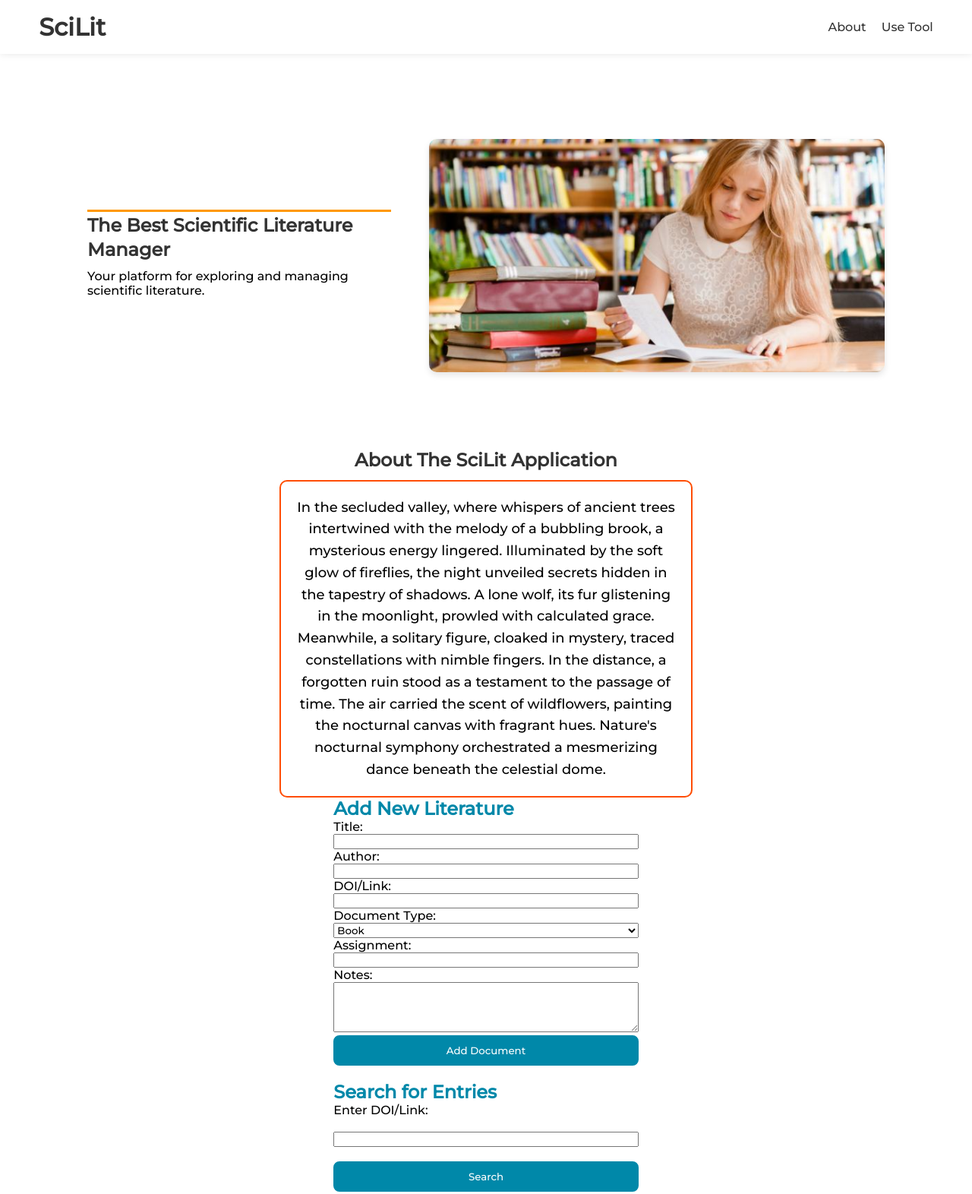
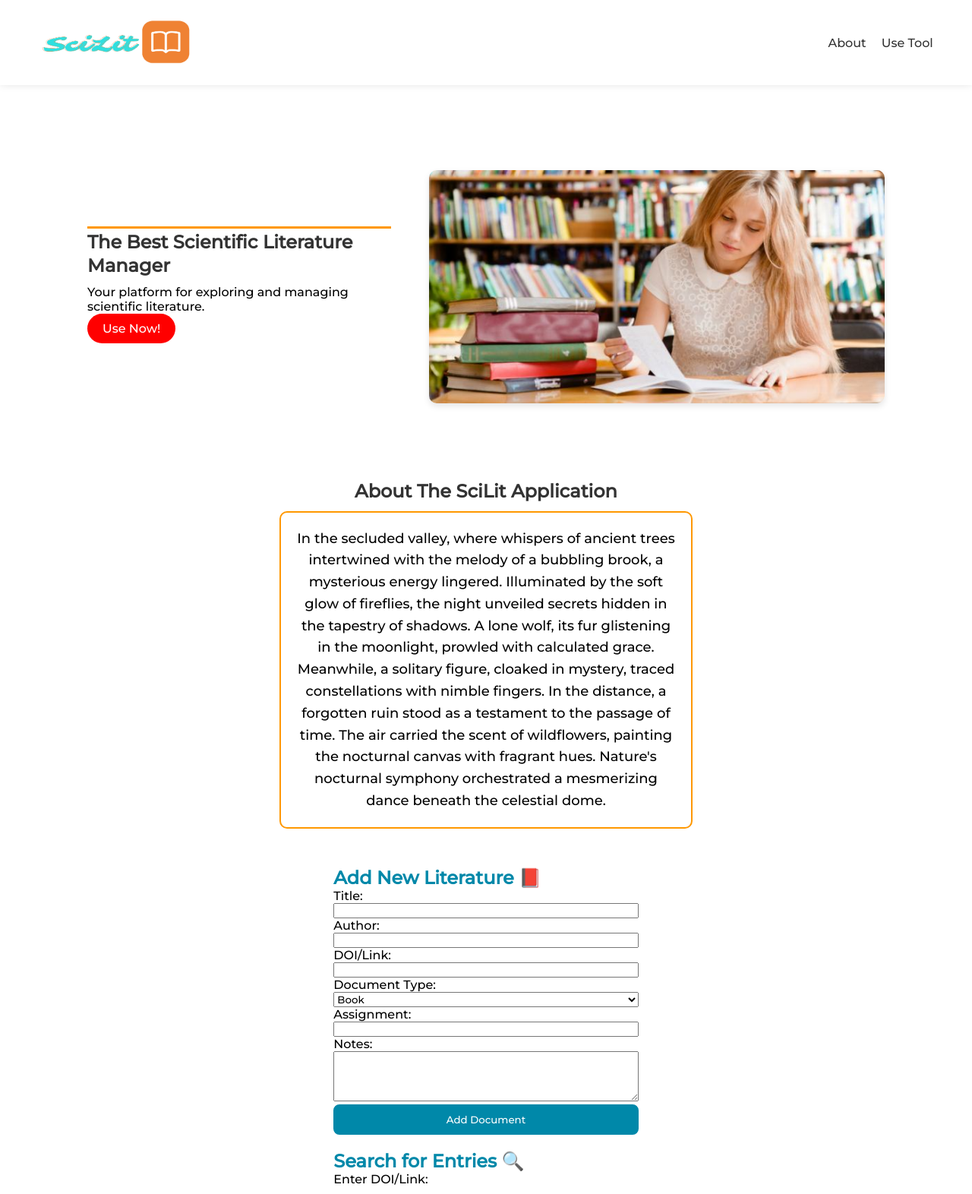
Before and after one commit to dcgsw30/sci-lit-api-express, a website: page public/index.html in a window 1280 px wide. Shown: the top 1572 px of the page at 76% size. Drawn offline with Linux system fonts and the light colour scheme.

Commit message:
added additional buttons

```diff
--- a/public/index.html
+++ b/public/index.html
@@ -10,7 +10,7 @@
 
 <body>
   <header>
-    <h1>SciLit</h1>
+    <img id="logo" src="styles/images/Sci-Lit-Logo.png">
     <nav>
       <a href="#about">About</a>
       <a href="#actions"> Use Tool</a>
@@ -21,6 +21,7 @@
         <div id="landing-text">
             <h2 class="section-heading">The Best Scientific Literature Manager</h2>
             <p>Your platform for exploring and managing scientific literature.</p>
+            <a href="#actions" class="use-button">Use Now!</a>
         </div>
         <img id="landing-image" src="styles/images/Reading image.jpg" alt="SciLit Image">
     </section>
@@ -44,7 +45,7 @@
     </section>
     <section id="actions">
       <div class="action-row" id="addLiterature">
-        <h2 class="action-title">Add New Literature</h2>
+        <h2 class="action-title">Add New Literature &#128213;</h2>
         <form id="inputForm">
           <label for="documentTitle">Title:</label>
           <br>
@@ -78,7 +79,7 @@
       </div>
 
       <div class="action-row" id="searchLiterature">
-        <h2 class="action-title">Search for Entries</h2>
+        <h2 class="action-title">Search for Entries &#128269;</h2>
         <label for="searchInput">Enter DOI/Link:</label>
         <br>
         <input type="text" id="searchInput" required>
@@ -87,7 +88,7 @@
       </div>
 
       <div class="action-row" id="deleteEntries">
-        <h2 class="action-title">Delete Entries</h2>
+        <h2 class="action-title">Delete Entries &#10060;</h2>
         <label for="deleteInput">Enter DOI/Link:</label>
         <br>
         <input type="text" id="deleteInput" required>
@@ -96,7 +97,7 @@
       </div>
 
       <div class="action-row" id="viewList">
-        <h2 class="action-title">View List</h2>
+        <h2 class="action-title">View List &#x1F453;</h2>
         <button id="viewButton">Fetch All Documents</button>
       </div>
     </section>
--- a/public/styles/style.css
+++ b/public/styles/style.css
@@ -10,7 +10,6 @@
 
 
 header {
-    background-color: #fff;
     color: #333;
     padding: 1em 4%;
     display: flex;
@@ -21,6 +20,12 @@ header {
     right: 0;
     z-index: 1000;
     box-shadow: 0 0 10px rgba(0, 0, 0, 0.1);
+  }
+
+  #logo {
+    width: 210px; /* Adjust the width as needed */
+    height: auto; /* Maintain aspect ratio */
+    max-height: 80px; /* Limit the maximum height as needed */
   }
 
 nav {
@@ -35,7 +40,7 @@ transition: all 0.3s ease 0s;
 }
 
 nav a:hover {
-color: #ff4d00;
+color: #ff9800;
 }
 
 main {
@@ -76,12 +81,27 @@ main {
     margin-bottom: 10px;
 }
 
+/* landing page*/
 
 #landing-image {
     max-width: 600px;
     max-height: 400px;
     border-radius: 10px;
     box-shadow: 0 4px 8px rgba(0, 0, 0, 0.1); /* Box shadow added */
+}
+
+.use-button {
+  display: inline-block;
+  padding: 10px 20px;
+  background-color: #ff0000; /* You can change the background color */
+  color: #fff; /* You can change the text color */
+  border-radius: 50px; /* Use a high value to create a pill shape */
+  text-decoration: none;
+  transition: background-color 0.3s ease; /* Add a smooth transition effect */
+}
+
+.use-button:hover {
+  background-color: #ea7b04; /* Change the background color on hover */
 }
 
 /*about*/
@@ -91,6 +111,7 @@ main {
     justify-content: center;
     align-items: center;
     flex-direction: column;
+    margin-bottom: 50px;
 }
 
 #about-container {
@@ -99,7 +120,7 @@ main {
     text-align: center;
     padding: 20px;
     margin: 0 auto;
-    border: 2px solid #ff4d00; /* Set border properties */
+    border: 2px solid #ff9800; /* Set border properties */
     border-radius: 10px; /* Optional: Add border-radius for rounded corners */
   }
 
```
Also changed, not shown: public/styles/images/Sci-Lit-Logo.png (added), 3 other files.
